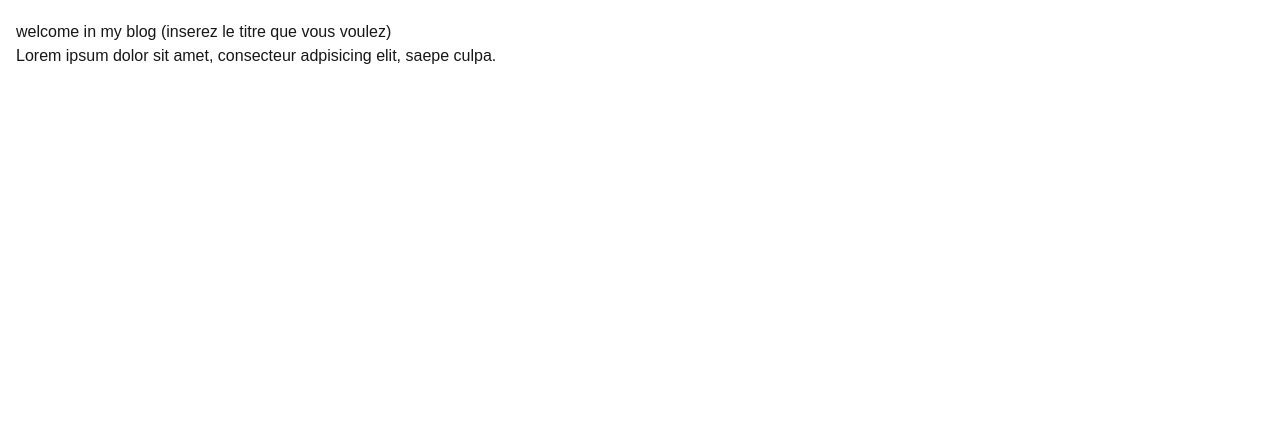
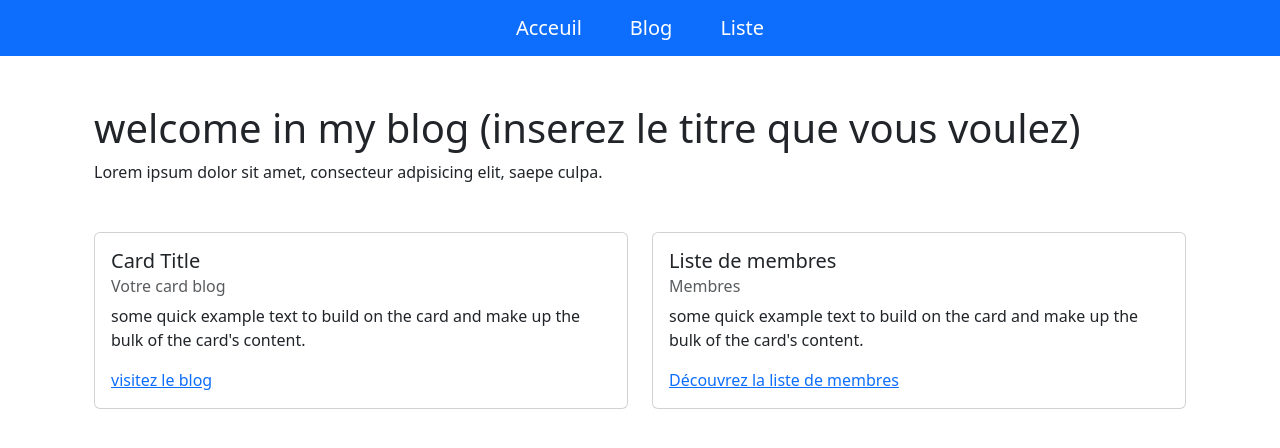
Before and after one commit to alandarryl/Intro-next, a Next.js app: page / in a window 1280 px wide. Shown: the top 448 px of the page. Built offline with nearby package versions, Linux system fonts and the light colour scheme.

Commit message:
create a page with card and add a navbar on the page

```diff
--- /dev/null
+++ b/app/blog/Page.jsx
@@ -0,0 +1,21 @@
+
+
+
+
+
+const Page = () => {
+    return (
+    <>
+        <div className="container px-4 py-5" >
+            <h1 className="text-center" >welcome Bro </h1>
+            <p className="text-center" >Les articles</p>
+            <div className="row g-3 mt-4" >
+                {/* Affichage des articles ici !  */}
+            </div>
+        </div>
+    </>
+    );
+}
+
+
+export default Page;
--- /dev/null
+++ b/app/components/container/Index.jsx
@@ -0,0 +1,20 @@
+
+
+import Link from 'next/link';
+
+const Index = () => {
+    return (
+        <>
+            <nav className='navbar navbar-dark bg-primary' >
+                <div className='container-fluid justify-content-center' >
+                    <Link className='navbar-brand mx-4' href="/" >Acceuil</Link>
+                    <Link className='navbar-brand mx-4' href="/blog" >Blog</Link>
+                    <Link className='navbar-brand mx-4' href="/users" >Liste</Link>
+                </div>
+            </nav>
+        </>
+    );
+}
+
+
+export default Index;
--- a/app/layout.js
+++ b/app/layout.js
@@ -1,5 +1,9 @@
 import { Geist, Geist_Mono } from "next/font/google";
 import "./globals.css";
+
+import 'bootstrap/dist/css/bootstrap.min.css';
+
+import Index from "./components/container/Index.jsx";
 
 const geistSans = Geist({
   variable: "--font-geist-sans",
@@ -18,10 +22,12 @@ export const metadata = {
 
 export default function RootLayout({ children }) {
   return (
+
     <html lang="en">
       <body
         className={`${geistSans.variable} ${geistMono.variable} antialiased`}
       >
+          <Index/>
         {children}
       </body>
     </html>
--- a/app/page.js
+++ b/app/page.js
@@ -1,4 +1,5 @@
 import Image from "next/image";
+import Link from "next/link";
 
 export default function Home() {
   return (
@@ -9,8 +10,47 @@ export default function Home() {
           Lorem ipsum dolor sit amet, consecteur adpisicing elit,
           saepe culpa.
         </p>
-        {/* CARD */}
-        <div className="row mt-5" ></div>
+        {/* CARD 1 */}
+        <div className="row mt-5" >
+
+          <div className="col-12 col-sm-6" style={{minHeight: "15rem" }} >
+            <div className="card w-100 h100" >
+              <div className="card-body" >
+                <h5 className="card-title" >Card Title</h5>
+                <h6 className="card-subtitle mb-2 text-muted" >
+                  Votre card blog
+                </h6>
+                <p>
+                  some quick example text to build
+                  on the card and make up
+                  the bulk of the card's content.
+                </p>
+                  <Link href="/blog" >visitez le blog</Link>
+              </div>
+            </div>
+          </div>
+
+          {/* CARD 2 */}
+
+          <div className="col-12 col-sm-6" style={{minHeight: "15rem" }} >
+            <div className="card w-100 h100" >
+              <div className="card-body" >
+                <h5 className="card-title" >Liste de membres</h5>
+                <h6 className="card-subtitle mb-2 text-muted" >
+                  Membres
+                </h6>
+                <p>
+                  some quick example text to build
+                  on the card and make up
+                  the bulk of the card's content.
+                </p>
+                  <Link href="/blog" >Découvrez la liste de membres</Link>
+              </div>
+            </div>
+          </div>
+
+        </div>
+        {/* FIN CARD 1  */}
     </div>
     </>
   );
```
